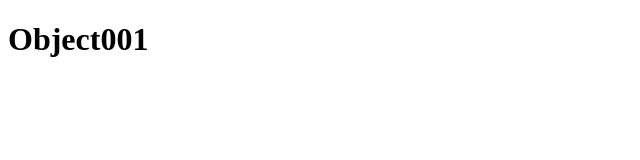
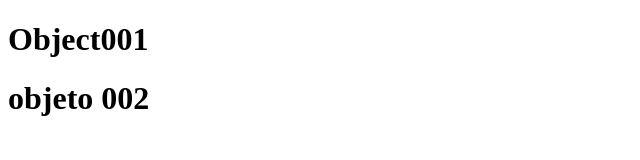
Before and after one commit to edskate/Treinamento-29-03-2022, a plain HTML site: page index01.html in a window 1280 px wide. Shown: the whole page, without its empty margins (0-640 px from the left). Drawn offline with Linux system fonts and the light colour scheme.

Commit message:
Nova alteração objeto 002

```diff
--- a/index01.html
+++ b/index01.html
@@ -9,5 +9,6 @@
 <body>
               <script src="app01.js"></script>
          <h1>Object001</h1>
+         <h1>objeto 002</h1>
 </body>
 </html>
```
